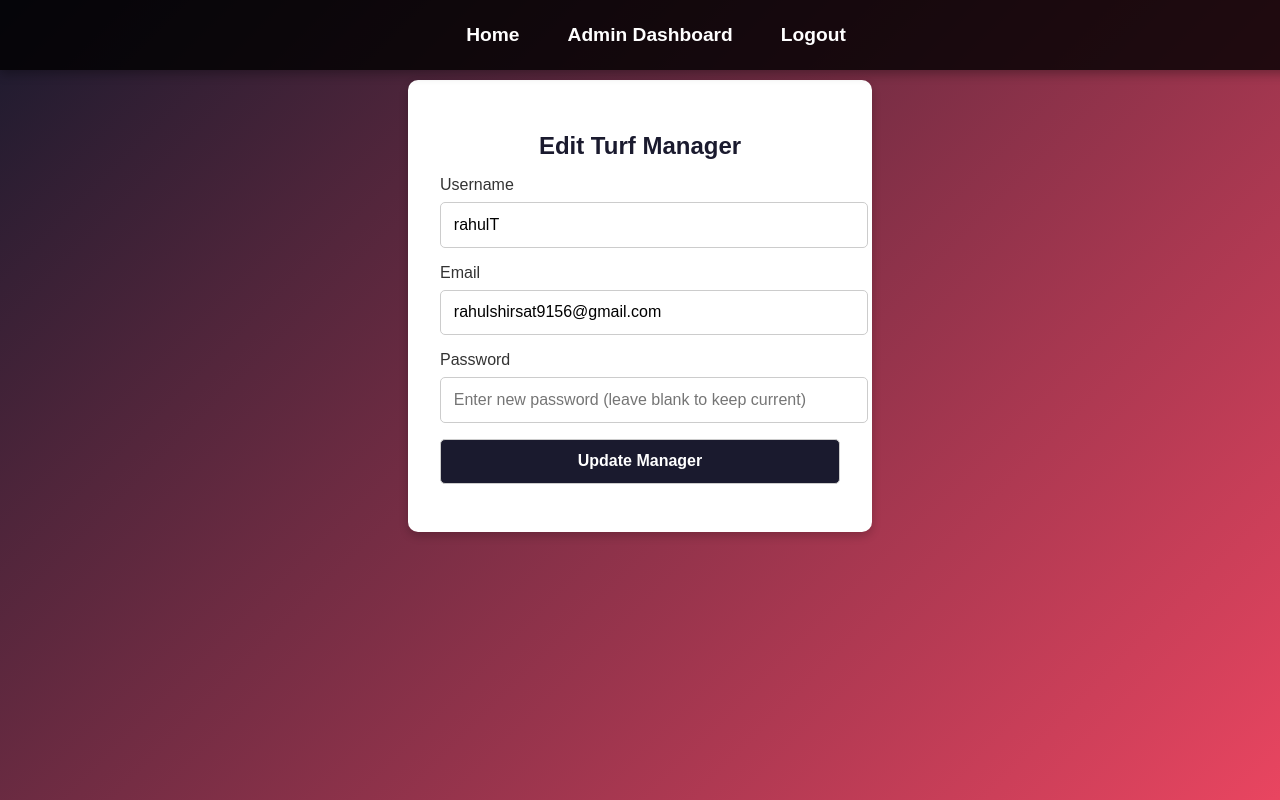
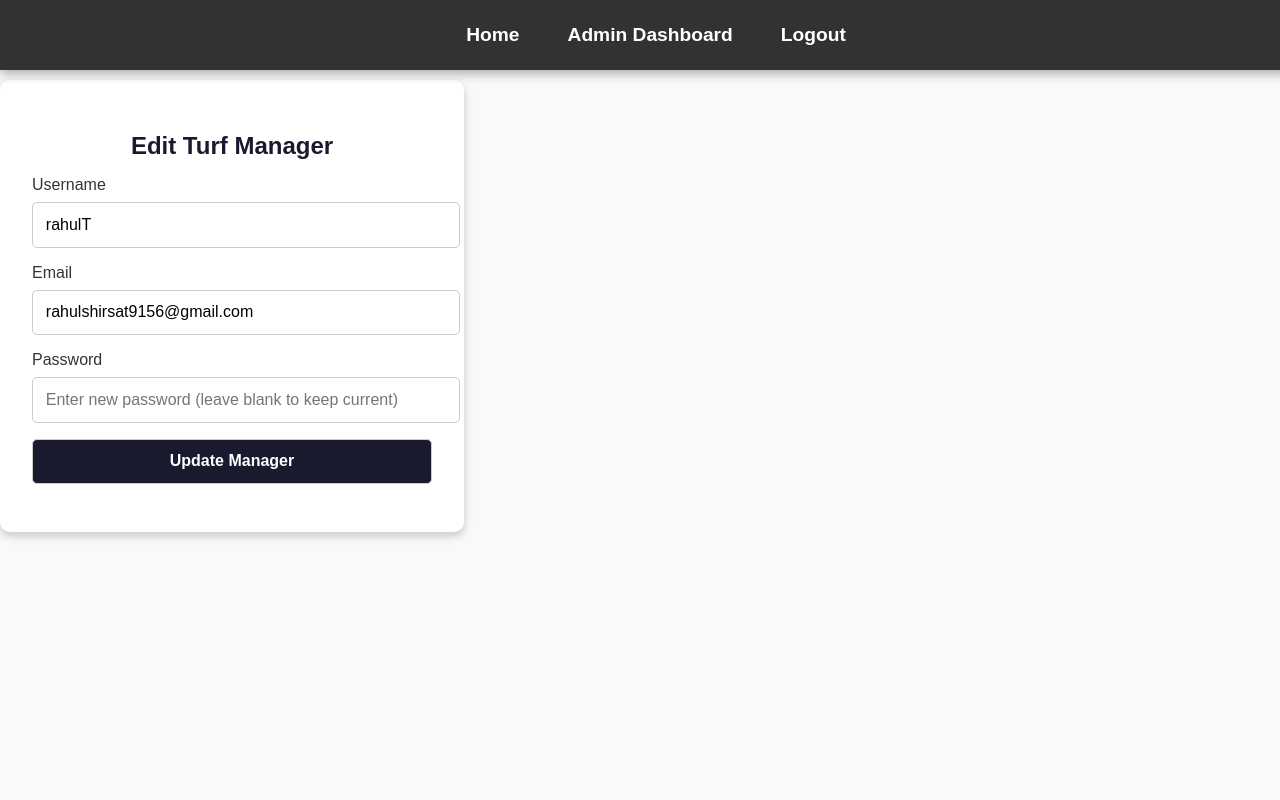
Before and after one commit to RahulShirsat003/Turf_Booking_Sysyem, a Flask app: page /admin/edit_manager/1 in a window 1280 px wide. Run offline with Flask 3, Linux system fonts and the light colour scheme; a user stored in the database is signed in.

Commit message:
final changes

```diff
--- a/templates/edit_manager.html
+++ b/templates/edit_manager.html
@@ -6,15 +6,12 @@
     <title>Edit Turf Manager</title>
     <style>
         body {
-            font-family: 'Arial', sans-serif;
+            font-family: Arial, sans-serif;
+            background: #f8f9fa;
             margin: 0;
             padding: 0;
-            background: linear-gradient(135deg, #1a1a2e, #e94560);
-            color: #fff;
-            display: flex;
-            flex-direction: column;
-            align-items: center;
-            min-height: 100vh;
+            color: #333;
+            text-align: center;
         }
 
         nav {
```
Also changed, not shown: templates/manager_dashboard.html (+5 -3 lines), 1 other file.
